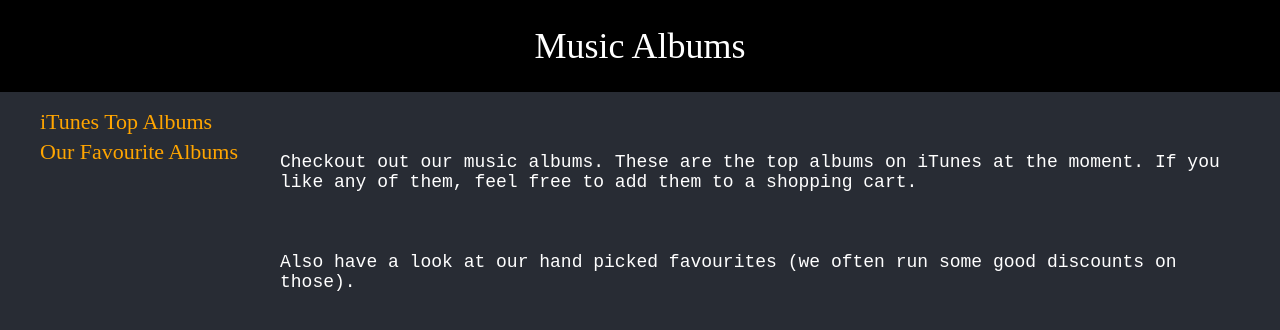
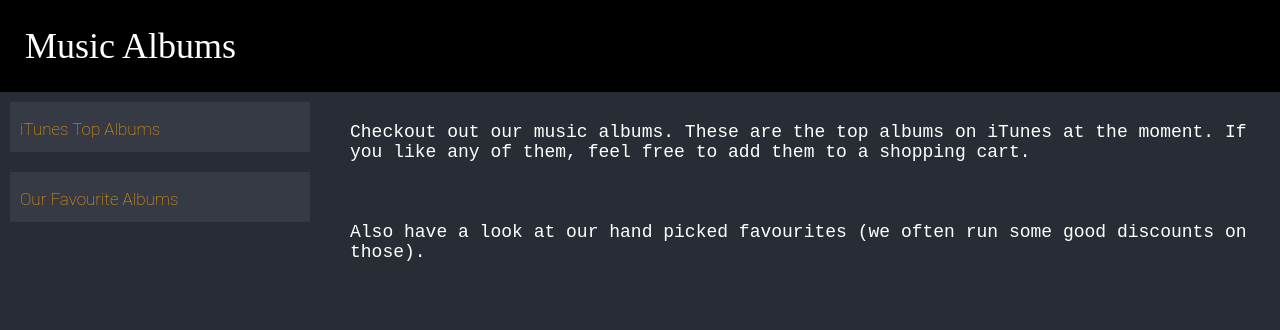
Before and after one commit to piotrtenczyk/music-albums-react-ts, a React (Create React App) app: page / in a window 1280 px wide. Shown: the top 330 px of the page. Built offline with nearby package versions, Linux system fonts and the light colour scheme.

Commit message:
added grid layout

```diff
--- a/package.json
+++ b/package.json
@@ -12,6 +12,7 @@
     "@types/react-dom": "^18.0.6",
     "react": "^18.2.0",
     "react-dom": "^18.2.0",
+    "react-responsive": "^9.0.2",
     "react-router-dom": "^6.4.2",
     "react-scripts": "5.0.1",
     "typescript": "^4.8.4",
--- a/src/common/PageTitle.tsx
+++ b/src/common/PageTitle.tsx
@@ -1,4 +1,5 @@
 const style = {
+  marginTop: "30px",
   marginBottom: "40px",
   textAlign: "center" as "center",
   fontFamily: "'Courier New', monospace",
--- a/src/common/SmallOrangeLink.tsx
+++ b/src/common/SmallOrangeLink.tsx
@@ -3,7 +3,10 @@ import { Link, LinkProps } from "react-router-dom";
 const style = {
   textDecoration: "none",
   color: "orange",
-  fontSize: "22px",
+  fontSize: "17px",
+  display: "inline-block",
+  fontFamily: '"Roboto","Arial",sans-serif',
+  fontWeight: "200",
 };
 
 const SmallOrangeLink = (props: LinkProps) => {
--- a/src/common/musicAlbum/Album.tsx
+++ b/src/common/musicAlbum/Album.tsx
@@ -4,8 +4,8 @@ import AlbumNumber from "./AlbumNumber";
 
 const albumStyle = {
   display: "flex",
-  // justifyContent: "space-between",
-  margin: "30px",
+  alignItems: "center",
+  margin: "30px 20px 30px 20px",
   fontSize: "12px",
   background: "#353a45",
   padding: "10px",
--- a/src/common/musicAlbum/AlbumDescription.tsx
+++ b/src/common/musicAlbum/AlbumDescription.tsx
@@ -7,17 +7,15 @@ const albumDescriptionStyles = {
 export interface AlbumDescriptionProps {
   title: string;
   artist: string;
-  price?: number;
+  price: number;
 }
 
 const AlbumDescription = ({ title, artist, price }: AlbumDescriptionProps) => {
-  const priceToDisplay = price || "N/A";
-
   return (
     <div style={albumDescriptionStyles}>
       <AlbumDescriptionEntry isTitle value={title} />
       <AlbumDescriptionEntry value={artist} />
-      <AlbumDescriptionEntry value={priceToDisplay} />
+      <AlbumDescriptionEntry value={price} />
     </div>
   );
 };
--- a/src/common/musicAlbum/AlbumDescriptionEntry.tsx
+++ b/src/common/musicAlbum/AlbumDescriptionEntry.tsx
@@ -1,3 +1,5 @@
+import AlbumTitle from "./AlbumTitle";
+
 const descriptionEntryStyle = {
   margin: "10px",
 };
@@ -5,14 +7,9 @@ const descriptionEntryStyle = {
 const getStyle = (isAlbum: boolean | undefined) => {
   return {
     ...descriptionEntryStyle,
-    color: isAlbum ? "#d8ed5c9c" : "inherit",
-    fontWeight: isAlbum ? "bold" : "200",
-    fontSize: isAlbum ? "24px" : "14px",
-    fontFamily: isAlbum ? "'Courier New', monospace" : "inherit",
-    width: "380px",
-    textOverflow: "ellipsis",
-    overflow: "hidden",
-    whiteSpace: "nowrap" as "nowrap",
+    fontWeight: "200",
+    fontSize: "14px",
+    width: "330px",
   };
 };
 
@@ -25,7 +22,13 @@ const AlbumDescriptionEntry = ({
   value,
   isTitle,
 }: AlbumDescriptionEntryProps) => {
-  return <div style={getStyle(isTitle)}>{value}</div>;
+  const toRender = isTitle ? (
+    <AlbumTitle>{value}</AlbumTitle>
+  ) : (
+    <div style={getStyle(isTitle)}>{value}</div>
+  );
+
+  return toRender;
 };
 
 export default AlbumDescriptionEntry;
--- a/src/common/musicAlbum/AlbumImage.tsx
+++ b/src/common/musicAlbum/AlbumImage.tsx
@@ -5,6 +5,7 @@ interface AlbumImageProps {
 const getCoverImageStyle = (imageUrl: string | undefined) => {
   return {
     width: "100px",
+    minWidth: "100px",
     height: "100px",
     background: "blue",
     backgroundImage: imageUrl === undefined ? "none" : `url("${imageUrl}")`,
@@ -15,7 +16,11 @@ const getCoverImageStyle = (imageUrl: string | undefined) => {
 };
 
 const AlbumImage = ({ imageUrl }: AlbumImageProps) => {
-  return <div style={getCoverImageStyle(imageUrl)}></div>;
+  return (
+    <div style={{ position: "relative" }}>
+      <div style={getCoverImageStyle(imageUrl)}></div>
+    </div>
+  );
 };
 
 export default AlbumImage;
--- /dev/null
+++ b/src/common/musicAlbum/AlbumTitle.tsx
@@ -0,0 +1,22 @@
+const getStyle = () => {
+  return {
+    color: "#d8ed5c9c",
+    fontWeight: "bold",
+    fontSize: "18px",
+    fontFamily: "'Courier New', monospace",
+    width: "330px",
+    textOverflow: "ellipsis",
+    overflow: "hidden",
+    whiteSpace: "nowrap" as "nowrap",
+  };
+};
+
+interface Props {
+  children: React.ReactNode;
+}
+
+const AlbumTitle: React.FC<Props> = ({ children }) => {
+  return <div style={getStyle()}>{children}</div>;
+};
+
+export default AlbumTitle;
--- a/src/pageStructure/NavBar.tsx
+++ b/src/pageStructure/NavBar.tsx
@@ -1,31 +1,32 @@
+import { useMediaQuery } from "react-responsive";
 import SmallOrangeLink from "../common/SmallOrangeLink";
+const getStyle = (isBigScreen: boolean) => {
+  return {
+    gridArea: "navbar",
+    display: "flex",
+    ...(isBigScreen && { flexDirection: "column" as "column" }),
+    ...(!isBigScreen && { justifyContent: "center" }),
+  };
+};
+
+const navLinkStyle = {
+  display: "inline-block",
+  margin: "10px",
+  background: "rgb(53 58 69)",
+  padding: "10px",
+};
 
 const NavBar = () => {
-  const style = {
-    position: "fixed" as "sticky",
-    top: "80px",
-    left: "0px",
-    width: "250px",
-  };
-
-  const listStyle = {
-    listStyleType: "none",
-  };
+  const isBigScreen = useMediaQuery({ query: "(min-width: 800px)" });
 
   return (
-    <nav style={style}>
-      <ul style={listStyle}>
-        <li>
-          <SmallOrangeLink to="/itunes-albums">
-            iTunes Top Albums
-          </SmallOrangeLink>
-        </li>
-        <li>
-          <SmallOrangeLink to="/our-albums">
-            Our Favourite Albums
-          </SmallOrangeLink>
-        </li>
-      </ul>
+    <nav style={getStyle(isBigScreen)}>
+      <span style={navLinkStyle}>
+        <SmallOrangeLink to="/itunes-albums">iTunes Top Albums</SmallOrangeLink>
+      </span>
+      <span style={navLinkStyle}>
+        <SmallOrangeLink to="/our-albums">Our Favourite Albums</SmallOrangeLink>
+      </span>
     </nav>
   );
 };
--- a/src/pageStructure/Page.tsx
+++ b/src/pageStructure/Page.tsx
@@ -1,21 +1,40 @@
 import React from "react";
 import NavBar from "./NavBar";
 import { Link, Outlet } from "react-router-dom";
+import { useMediaQuery } from "react-responsive";
 
-const Page = () => {
+const getPageStyle = (isBigScreen: boolean) => {
+  const bigScreenAreas = `
+  'header header'
+  'navbar main'
+ `;
+  const smallScreenAreas = `
+  'header header'
+  'navbar navbar'
+  'main main'
+ `;
+
+  return {
+    display: "grid",
+    gridTemplateColumns: "1fr 3fr",
+    gridTemplateRows: isBigScreen ? "auto 8fr" : "auto auto 8fr",
+    gridTemplateAreas: isBigScreen ? bigScreenAreas : smallScreenAreas,
+  };
+};
+
 const sectionStyle = {
-    marginLeft: "250px",
-    marginTop: "30px",
+  gridArea: "main",
 };
 
 const headerStyle = {
-    padding: "25px",
+  gridArea: "header",
   position: "sticky" as "sticky",
   top: "0",
+  zIndex: 1000,
+  padding: "25px",
   background: "black",
-    textAlign: "center" as "center",
   display: "flex",
-    justifyContent: "center",
+  justifyContent: "space-between",
   fontSize: "36px",
 };
 
@@ -24,8 +43,11 @@ const Page = () => {
   color: "white",
 };
 
+const Page = () => {
+  const isBigScreen = useMediaQuery({ query: "(min-width: 800px)" });
+
   return (
-    <div id="page">
+    <div style={getPageStyle(isBigScreen)}>
       <header style={headerStyle}>
         <Link to="/" style={headerLinkStyle}>
           Music Albums
--- a/src/pages/OurAlbums.tsx
+++ b/src/pages/OurAlbums.tsx
@@ -1,6 +1,3 @@
-// Jak wyswietlic nasze albumy?
-// Czy to będzie łatwiejsze do zrobienia niz Itunes Albums ? Czy moze trudniejsze
-
 import { useEffect, useState } from "react";
 import CircleLoader from "../common/CircleLoader";
 import Album from "../common/musicAlbum/Album";
@@ -24,7 +21,11 @@ const OurAlbums = () => {
   }, []);
 
   const albumsComponents = albumsData?.map((album, index) => {
-    const albumDescription = { title: album.title, artist: album.author };
+    const albumDescription = {
+      title: album.title,
+      artist: album.author,
+      price: 9.99,
+    };
 
     return (
       <Album
@@ -34,10 +35,6 @@ const OurAlbums = () => {
         description={albumDescription}
       />
     );
-
-    // return (
-    //   <ItunesAlbum place={index + 1} albumDataEntry={tempAlbumDataEntry} />
-    // );
   });
 
   return (
```
Also changed, not shown: 1 other file (tests, documents, lock files or other folders). Lines whose indentation alone changed are shown as unchanged.
